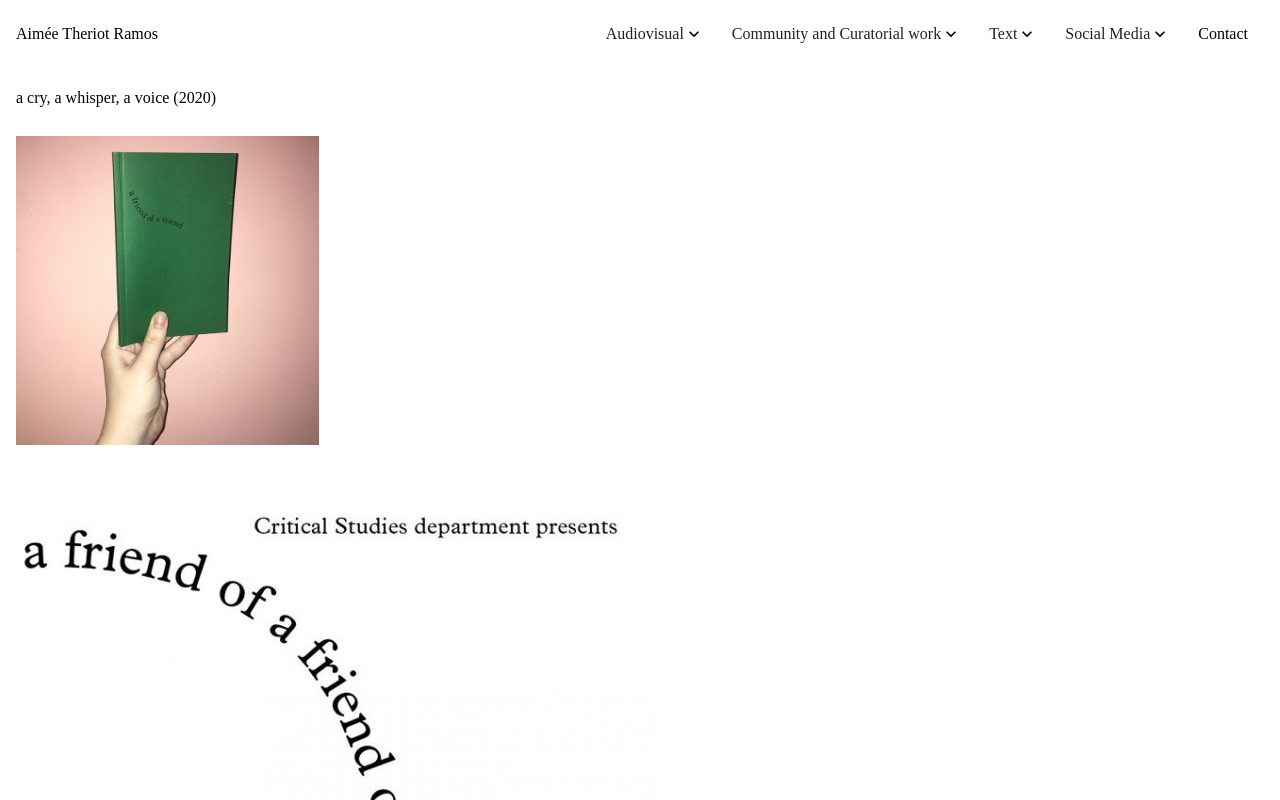
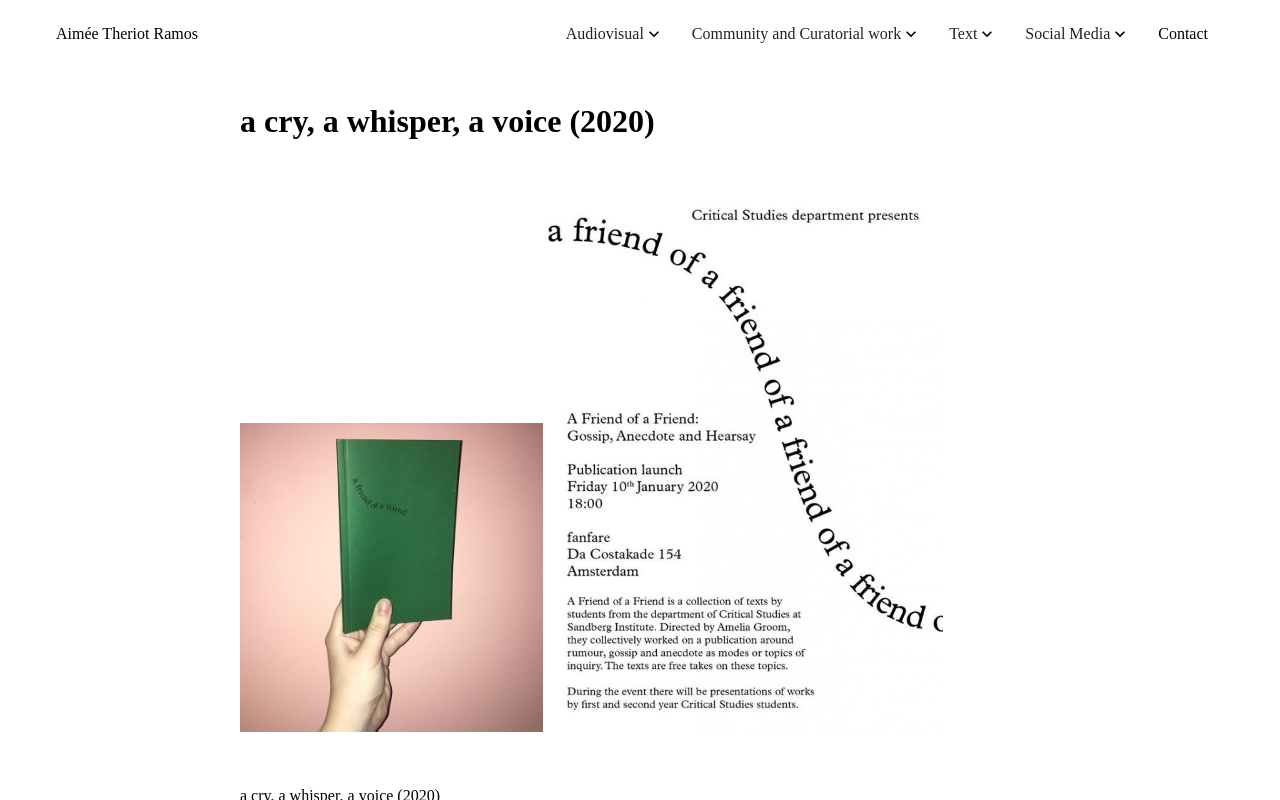
Before and after one commit to Michielab/aimee, a Gatsby site: page /projects/text/acry in a window 1280 px wide. Built offline with nearby package versions, Linux system fonts and the light colour scheme; Gatsby itself is replaced by a stand-in of ours.

Commit message:
centered items

```diff
--- a/src/components/Header/Header.tsx
+++ b/src/components/Header/Header.tsx
@@ -35,6 +35,13 @@ const useStyles = makeStyles((theme) => ({
     alignItems: 'center',
     zIndex: 999,
     left: 'auto',
+    justifyContent: 'center',
+  },
+  itemsWrapper: {
+    display: 'flex',
+    justifyContent: 'space-between',
+    flexGrow: 1,
+    maxWidth: '1200px',
   },
   buttonName: {
     paddingLeft: 0,
@@ -69,6 +76,7 @@ const Header = (props) => {
   const [menuOpen, setMenuOpen] = React.useState(false);
   return (
     <div className={[classes.root, menuOpen ? classes.menuOpen : ''].join(' ')}>
+      <div className={classes.itemsWrapper}>
         <div className={classes.nameWrapper}>
           <Button classes={{ root: classes.buttonName }}>
             <Link
@@ -94,7 +102,9 @@ const Header = (props) => {
                   disableTouchRipple={true}
                   disableRipple={true}
                   classes={{
-                  root: [classes.button, open ? classes.hovered : ''].join(' '),
+                    root: [classes.button, open ? classes.hovered : ''].join(
+                      ' '
+                    ),
                   }}
                 >
                   <Typograpy>Audiovisual</Typograpy>
@@ -233,6 +243,7 @@ const Header = (props) => {
           </div>
         </div>
       </div>
+    </div>
   );
 };
 
--- a/src/components/Header/HeaderMobile.tsx
+++ b/src/components/Header/HeaderMobile.tsx
@@ -77,6 +77,7 @@ const Header = (props) => {
       <Link path={'/'} text={'Aimée Theriot Ramos'} color="textSecondary" />
       <div>
         <Menu
+          elevation={0}
           handleCloseSubMenu={handleClose}
           renderButton={(handleToggle, open, handleCloseMenu) => {
             return (
--- a/src/components/Layout/Layout.tsx
+++ b/src/components/Layout/Layout.tsx
@@ -30,6 +30,9 @@ const useStyles = makeStyles((theme) => ({
     display: 'flex',
     flexGrow: 6,
     justifyContent: 'center',
+    [theme.breakpoints.up('sm')]: {
+      // justifyContent: 'unset',
+    },
   },
   mobileHeaderWrapper: {
     display: 'none',
@@ -55,7 +58,7 @@ const Layout = (props) => {
 
   return (
     <div className={classes.root}>
-      <Scrollbars className={classes.scrollBar}>
+      <Scrollbars autoHide className={classes.scrollBar}>
         <div className={classes.headerWrapper}>
           <Header />
         </div>
--- a/src/components/Menu/Menu.tsx
+++ b/src/components/Menu/Menu.tsx
@@ -1,7 +1,15 @@
-import React, { useState } from 'react';
-import Menu from '@material-ui/core/Menu';
+import React from 'react';
+import Menu, { MenuProps } from '@material-ui/core/Menu';
 
 import { makeStyles, createStyles, Theme } from '@material-ui/core/styles';
+
+interface MenuListProps {
+  elevation?: number;
+  renderMenuItems?: Function;
+  renderButton?: Function;
+  handleCloseSubMenu?: Function;
+  setMenuOpen?: Function;
+}
 
 const useStyles = makeStyles((theme: Theme) =>
   createStyles({
@@ -15,12 +23,12 @@ const useStyles = makeStyles((theme: Theme) =>
 
       top: '52px !important', // 52
 
-      [theme.breakpoints.down('xs')]: {
+      [theme.breakpoints.down('md')]: {
         left: '0px !important',
-        top: '68px !important',
+        top: '52px !important',
         width: '100%',
         maxWidth: '100%',
-        border: 'none',
+        // border: 'none',
       },
     },
     paper: {
@@ -28,12 +36,12 @@ const useStyles = makeStyles((theme: Theme) =>
     },
     popOverRoot: {
       pointerEvents: 'none',
-      zIndex: 9999,
+      zIndex: `${99999} !important`,
     },
   })
 );
 
-export default function MenuListComposition(props) {
+export default function MenuListComposition(props: MenuListProps) {
   const classes = useStyles();
   const [anchorEl, setAnchorEl] = React.useState(null);
 
@@ -42,6 +50,7 @@ export default function MenuListComposition(props) {
     renderButton,
     handleCloseSubMenu = () => null,
     setMenuOpen = () => null,
+    elevation = 2,
   } = props;
 
   const handleClick = (event) => {
@@ -69,7 +78,7 @@ export default function MenuListComposition(props) {
           anchorEl={anchorEl}
           keepMounted
           open={Boolean(anchorEl)}
-          elevation={2}
+          elevation={elevation}
           classes={{ paper: classes.menu }}
           onClose={handleClose}
           MenuListProps={{ autoFocusItem: false }}
--- a/src/components/Project/Project.tsx
+++ b/src/components/Project/Project.tsx
@@ -1,9 +1,10 @@
 import * as React from 'react';
-import { makeStyles } from '@material-ui/core/styles';
+import { makeStyles, useTheme } from '@material-ui/core/styles';
 import ReactPlayer from 'react-player';
 import Typography from '../Typography/Typography';
 import { Document, Page } from 'react-pdf';
 import { useState } from 'react';
+import useMediaQuery from '@material-ui/core/useMediaQuery';
 
 const useStyles = makeStyles((theme) => ({
   container: {
@@ -18,9 +19,16 @@ const useStyles = makeStyles((theme) => ({
     '& > :last-child': {
       marginBottom: theme.spacing(3),
     },
+    [theme.breakpoints.up('md')]: {
+      maxWidth: '800px',
+    },
   },
   title: {
-    // marginTop: theme.spacing(3),
+    [theme.breakpoints.up('md')]: {
+      fontWeight: 700,
+      fontSize: '2rem',
+      marginTop: theme.spacing(2),
+    },
   },
   medium: {
     marginTop: theme.spacing(1),
@@ -28,33 +36,41 @@ const useStyles = makeStyles((theme) => ({
   text: {
     marginTop: theme.spacing(3),
     textAlign: 'justify',
+    [theme.breakpoints.up('sm')]: {
+      // width: '50%',
+    },
     // display: 'block',
   },
   playerWrapper: {
+    marginTop: theme.spacing(3),
+    [theme.breakpoints.down('sm')]: {
       position: 'relative',
       paddingTop: '56.25%' /* 720 / 1280 = 0.5625 */,
       width: '100%',
-    marginTop: theme.spacing(3),
+      // paddingTop: '3.25%',
+    },
     [theme.breakpoints.up('sm')]: {
-      width: '50%',
+      marginRight: 'auto',
+      marginLeft: 'auto',
     },
   },
   reactPlayer: {
     overflow: 'hidden',
+
+    [theme.breakpoints.down('sm')]: {
+      // overflow: 'unset',
       position: 'absolute',
-    // [theme.breakpoints.down('sm')]: {
-    // overflow: 'unset',
+      top: 0,
+      left: 0,
       width: '100% !important',
       height: '100% !important',
       objectFit: 'contain',
-    top: 0,
-    left: 0,
-    // },
+    },
   },
   imageContainer: {
     marginTop: theme.spacing(3),
     [theme.breakpoints.up('sm')]: {
-      width: '50%',
+      // width: '50%',
     },
   },
   topMargin: {
@@ -63,6 +79,10 @@ const useStyles = makeStyles((theme) => ({
   image: {
     [theme.breakpoints.down('sm')]: {
       width: '100%',
+    },
+    [theme.breakpoints.up('sm')]: {
+      maxWidth: '50%',
+      // padding: '0px 2px',
     },
   },
   link: {
@@ -76,6 +96,9 @@ const Project = (props) => {
   const classes = useStyles();
   const [numPages, setNumPages] = useState(null);
   const [pageNumber, setPageNumber] = useState(1);
+  const theme = useTheme();
+  const mediumUp = useMediaQuery(theme.breakpoints.up('md'));
+  const smallUp = useMediaQuery(theme.breakpoints.up('sm'));
 
   function onDocumentLoadSuccess({ numPages }) {
     setNumPages(numPages);
@@ -89,13 +112,14 @@ const Project = (props) => {
     externalLink,
     images = false,
     pdf = false,
+    type,
   } = props;
 
   console.log('images', images);
   return (
     <div className={classes.container}>
       <Typography
-        variant="subtitle1"
+        variant={smallUp ? 'h5' : mediumUp ? 'h4' : 'subtitle1'}
         color="secondary"
         className={classes.title}
       >
@@ -105,7 +129,7 @@ const Project = (props) => {
         <Typography
           color="secondary"
           className={classes.medium}
-          variant="body2"
+          variant={mediumUp ? 'body1' : 'body2'}
         >
           {medium}
         </Typography>
--- a/src/components/Projects/ProjectsData.tsx
+++ b/src/components/Projects/ProjectsData.tsx
@@ -50,6 +50,7 @@ const audiovisual = [
       'Voice, sound, technology and binaries: an audio essay featuring Sasha Geffen (2021)',
     medium: '',
     link: '/projects/audiovisual/soundsbeyondbinaries',
+    type: 'audio',
     previewLink: 'https://soundcloud.com/radio-rietveld/sounds-beyond-binaries',
     externalLink:
       'https://www.extraintra.nl/article/voice-sound-technology-and-binaries-an-audio-essay-featuring-sasha-geffen',
@@ -198,6 +199,7 @@ const texts = [
     medium: '',
     link: '/projects/text/eroticlistening',
     images: [Erotic1, Erotic2, Erotic3],
+    type: 'audio',
     previewLink:
       'https://soundcloud.com/aimeetheriot/pop-the-sound-of-a-bursting-bubble',
     externalLink:
```
Lines whose indentation alone changed are shown as unchanged.
